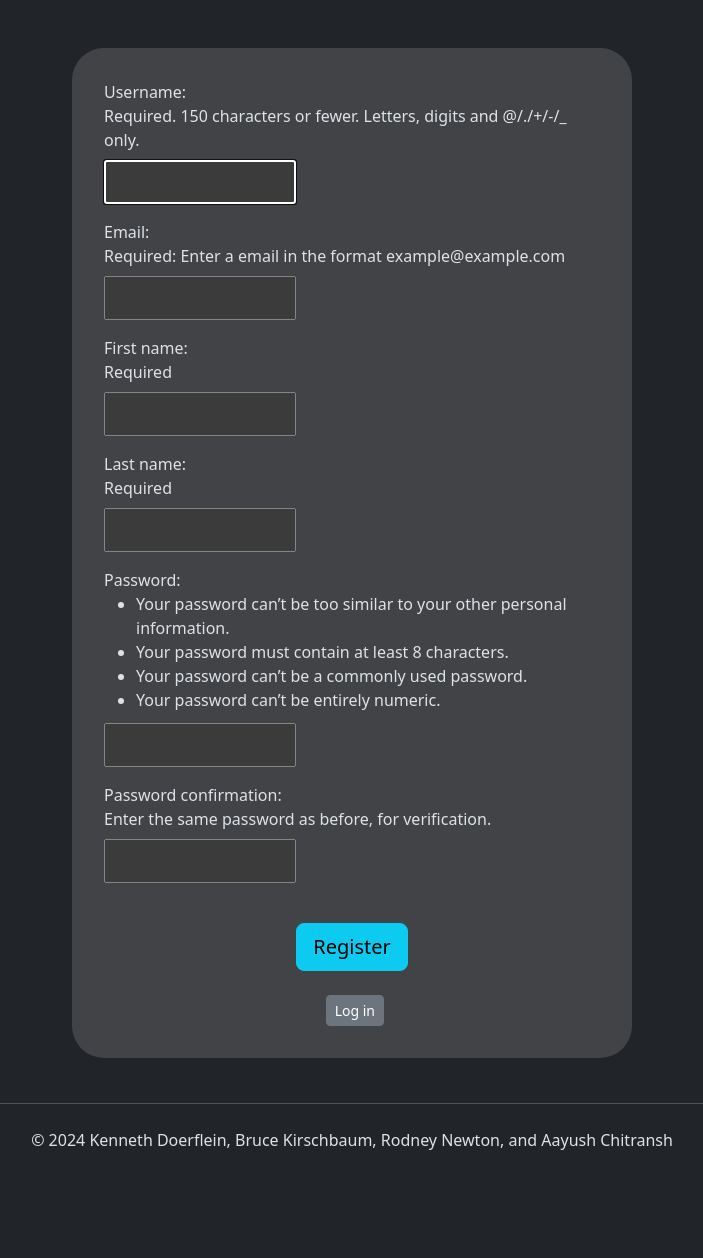
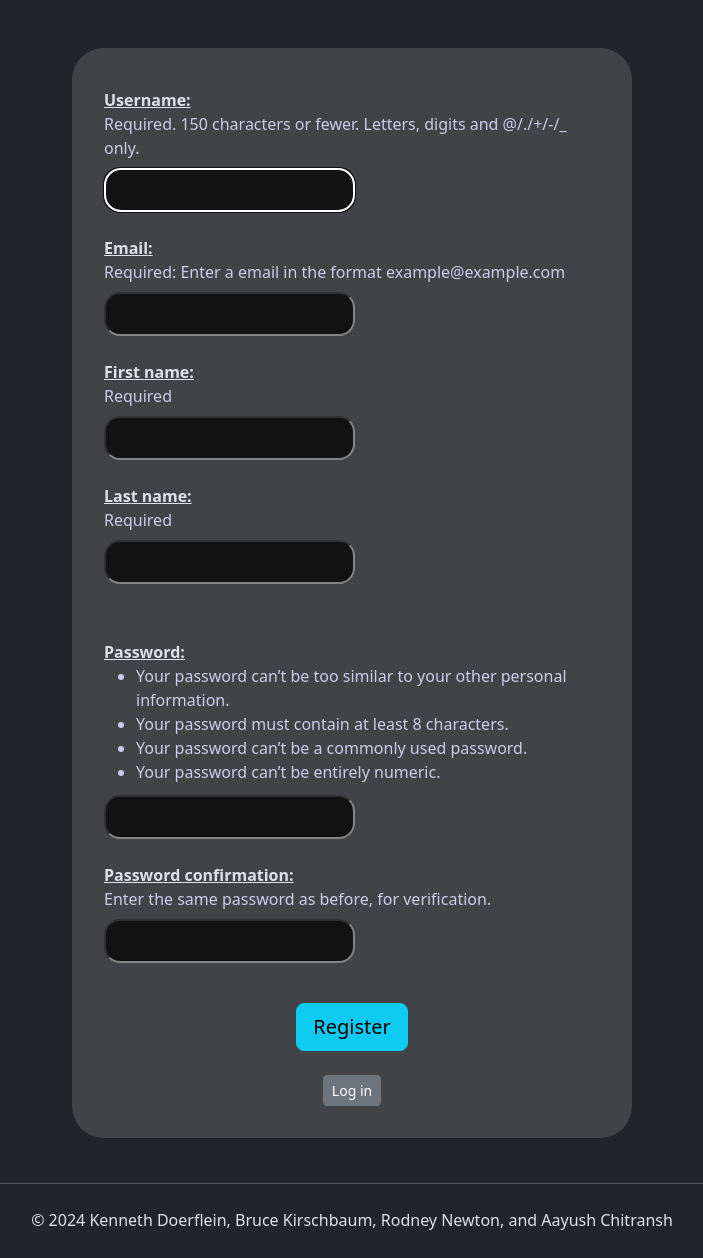
Before and after one commit to KennethDoerflein/JohnsonsSportingGoods, a Django app: page /register in a window 1280 px wide. Shown: the part 76-1334 px from the top of the page, without its empty margins (288-991 px from the left). Before the commit the page ends 1226 px from the top, so only its background shows below. Run offline with Django 5.2, Linux system fonts and the light colour scheme.

Commit message:
update styling

```diff
--- a/JSG/static/css/navbar_footer.css
+++ b/JSG/static/css/navbar_footer.css
@@ -6,6 +6,9 @@ html {
   margin: 0px 5px 0px 5px;
 }
 .navbar a:hover {
+  color: #276455 !important;
+}
+.navbar button:hover {
   color: #276455 !important;
 }
 footer {
--- a/JSG/static/css/register.css
+++ b/JSG/static/css/register.css
@@ -7,17 +7,29 @@
 .errorlist {
   color: rgb(241, 77, 77);
   font-weight: bolder;
+  margin-bottom: 0px;
 }
-#loginLink {
-  margin-left: 0.35rem;
-}
-
 .registrationForm input {
   margin-top: 0.5rem;
   margin-bottom: 1rem;
   padding: 0.5rem;
-  max-width: 12rem;
+  max-width: 20rem;
+  border-radius: 1rem;
+}
+.registrationForm label {
+  display: block;
 }
 #id_password1 {
   margin-top: -5px;
 }
+#id_last_name {
+  margin-bottom: 3rem;
+}
+.registrationForm label {
+  margin-top: 0.5rem;
+  font-weight: bolder;
+  text-decoration: underline;
+}
+.helptext {
+  color: rgb(208, 202, 236);
+}
```
Also changed, not shown: JSG/static/css/login.css (+7 -6 lines), JSG/db.sqlite3.
